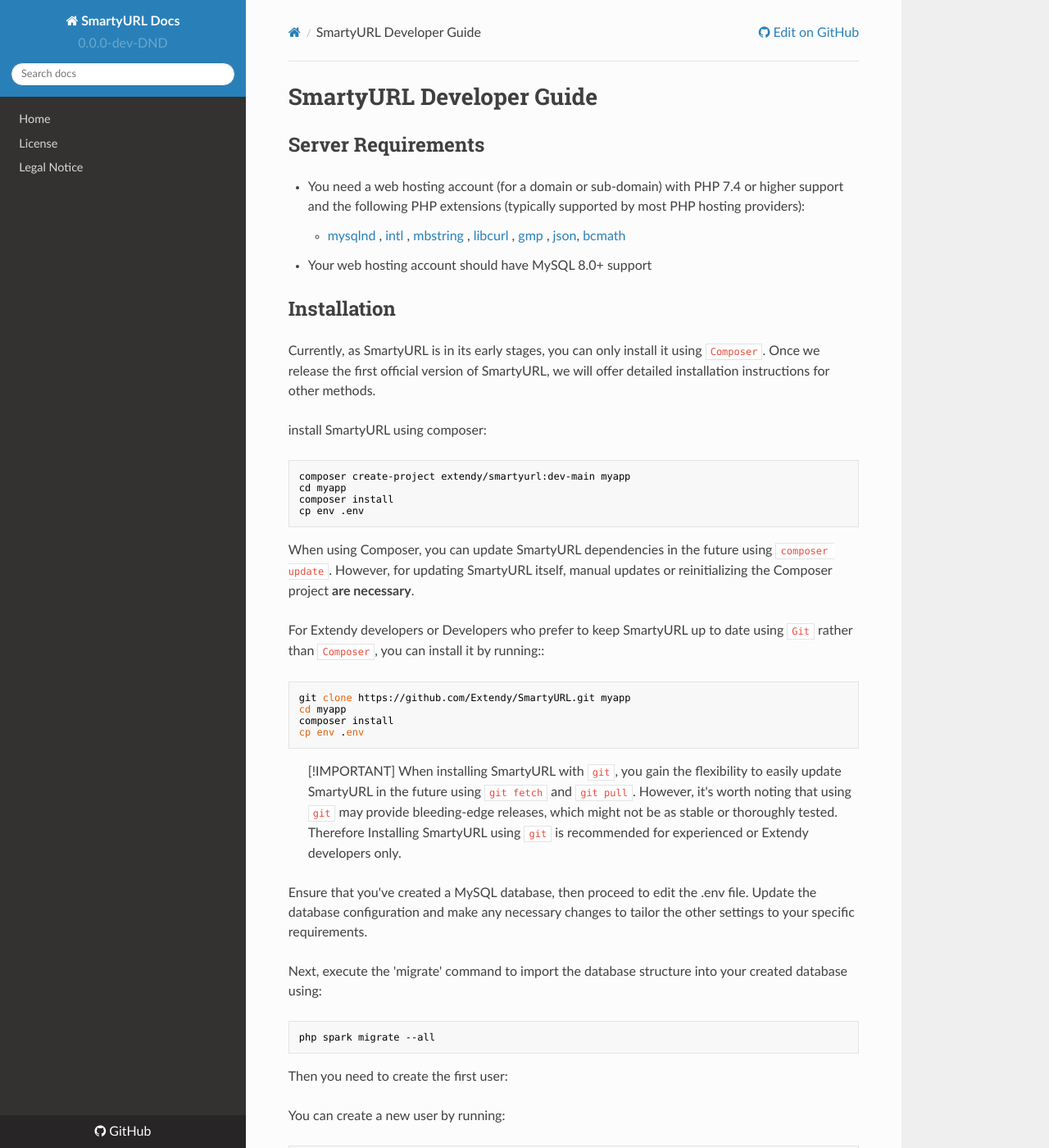
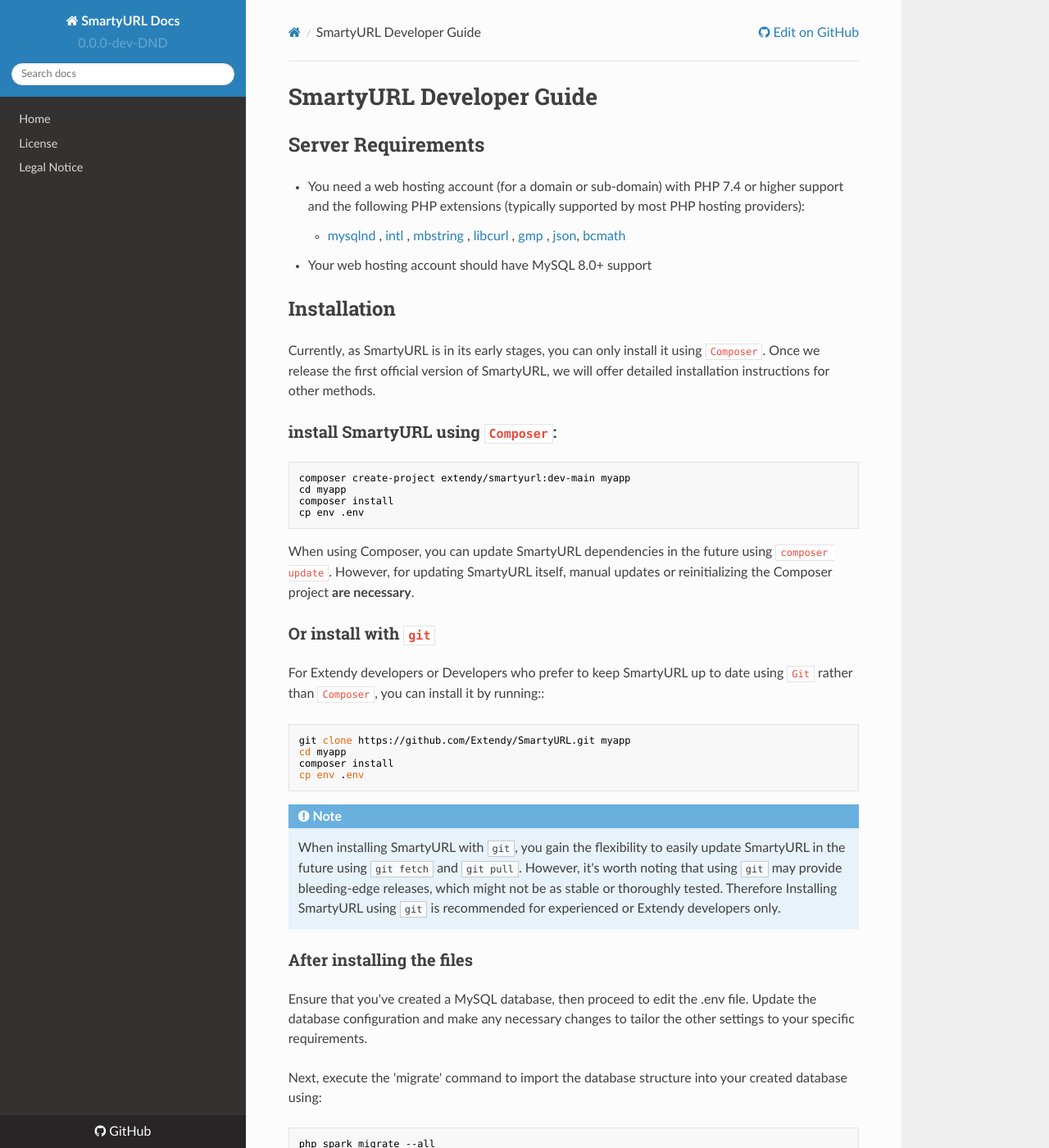
Before and after one commit to Extendy/SmartyURL, an MkDocs documentation site: the page built from _docs/developers.md, in a window 1280 px wide and 1400 px high. Shown: the whole window at 82% size. Built offline with MkDocs 1.6.1, drawn with Linux system fonts in a browser that asks for light colours; nearby versions of some CDN libraries.

Commit message:
docs: docs

````diff
--- a/_docs/developers.md
+++ b/_docs/developers.md
@@ -12,7 +12,7 @@
 
 Currently, as SmartyURL is in its early stages, you can only install it using `Composer`. Once we release the first official version of SmartyURL, we will offer detailed installation instructions for other methods.
 
-install SmartyURL using composer:
+### install SmartyURL using `Composer`:
 
 ```cli
 composer create-project extendy/smartyurl:dev-main myapp
@@ -21,6 +21,8 @@ composer install
 cp env .env
 ```
 When using Composer, you can update SmartyURL dependencies in the future using `composer update`. However, for updating SmartyURL itself, manual updates or reinitializing the Composer project **are necessary**.
+
+### Or install with `git`
 
 For Extendy developers or Developers who prefer to keep SmartyURL up to date using `Git` rather than `Composer`, you can install it by running::
 
@@ -31,11 +33,11 @@ composer install
 cp env .env
 ```
 
-> [!IMPORTANT]
-> When installing SmartyURL with `git`, you gain the flexibility to easily update SmartyURL in the future using `git fetch` and `git pull`. However, it's worth noting that using `git` may provide bleeding-edge releases, which might not be as stable or thoroughly tested.
-> Therefore Installing SmartyURL using `git` is recommended for experienced or Extendy developers only.
+!!! note
+    When installing SmartyURL with `git`, you gain the flexibility to easily update SmartyURL in the future using `git fetch` and `git pull`. However, it's worth noting that using `git` may provide bleeding-edge releases, which might not be as stable or thoroughly tested.
+    Therefore Installing SmartyURL using `git` is recommended for experienced or Extendy developers only.
 
-
+### After installing the files
 
 Ensure that you've created a MySQL database, then proceed to edit the .env file. Update the database configuration and make any necessary changes to tailor the other settings to your specific requirements.
 
--- a/mkdocs.yml
+++ b/mkdocs.yml
@@ -13,3 +13,5 @@ nav:
 theme: readthedocs
 extra:
   version: 0.0.0-dev-DND
+markdown_extensions:
+  - admonition
````
